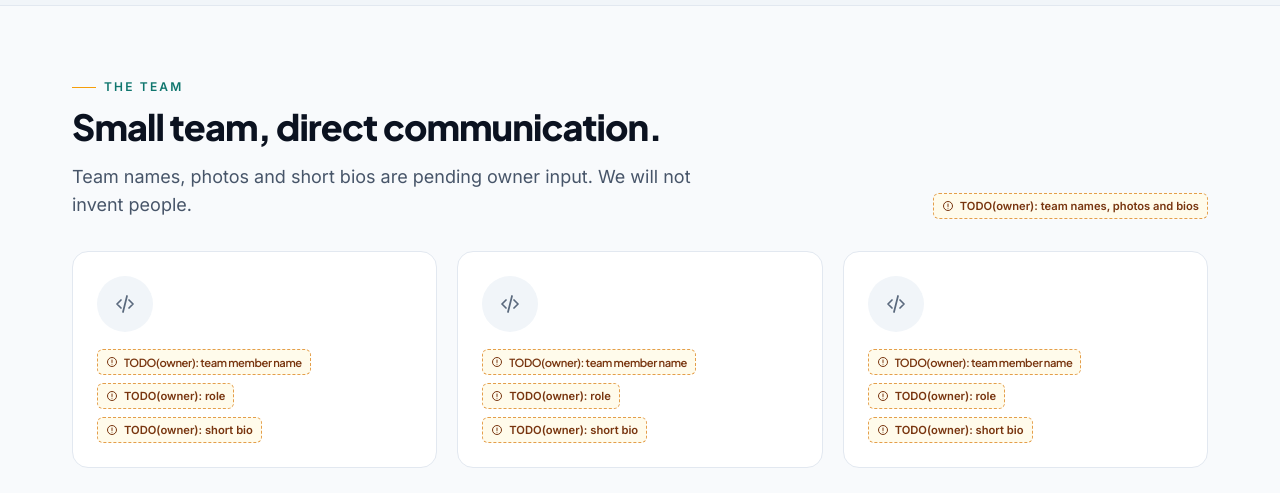
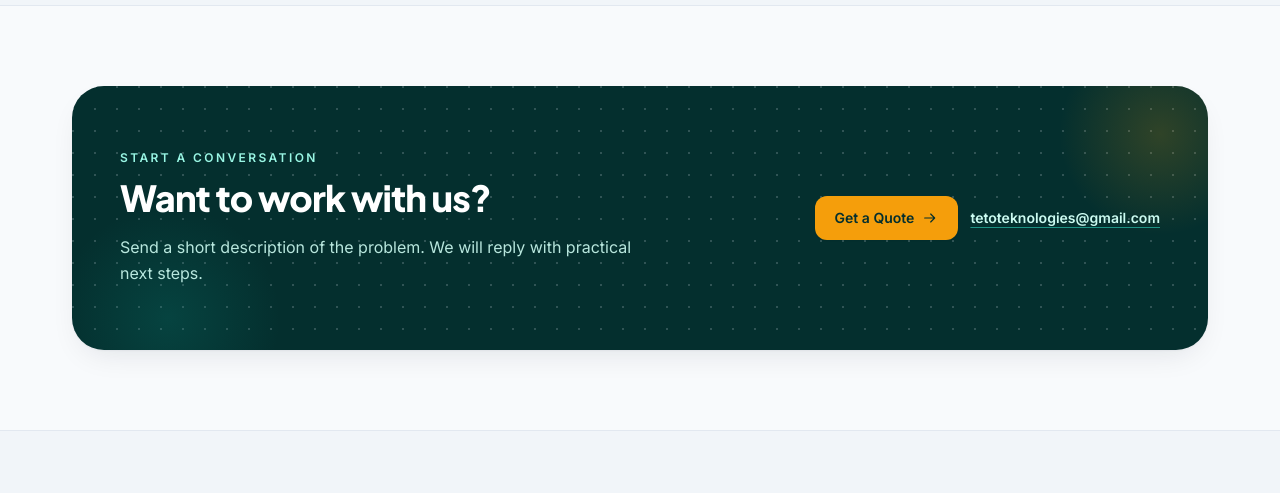
Before and after one commit to Rotich-elias/Teto, a Next.js app: page /about in a window 1280 px wide. Shown: the part 1671-2164 px from the top of the page. Built offline with nearby package versions, Linux system fonts and the light colour scheme; no server answers.

Commit message:
content: remove the placeholder team section from the About page
The team section only ever held TODO(owner) placeholders. Drop it rather than
keep three empty cards on the page, and remove the related checklist items
from the README and the deployment runbook.

```diff
--- a/app/about/page.tsx
+++ b/app/about/page.tsx
@@ -95,36 +95,6 @@ export default function AboutPage() {
         </div>
       </section>
 
-      <section className="container-page py-14 sm:py-16">
-        <div className="flex flex-col justify-between gap-4 sm:flex-row sm:items-end">
-          <SectionHeading
-            eyebrow="The team"
-            title="Small team, direct communication."
-            text="Team names, photos and short bios are pending owner input. We will not invent people."
-          />
-          <Todo label="team names, photos and bios" className="shrink-0" />
-        </div>
-
-        <div className="mt-8 grid gap-5 sm:grid-cols-2 lg:grid-cols-3">
-          {[1, 2, 3].map((member) => (
-            <div key={member} className="card p-6">
-              <div className="grid h-14 w-14 place-items-center rounded-full bg-surface-sunken text-ink-muted">
-                <Icon name="code" className="h-6 w-6" />
-              </div>
-              <h3 className="mt-4 text-base font-bold">
-                <Todo label="team member name" />
-              </h3>
-              <p className="mt-2 text-sm font-medium text-primary-700 dark:text-primary-300">
-                <Todo label="role" />
-              </p>
-              <p className="mt-2 text-sm leading-relaxed text-ink-soft">
-                <Todo label="short bio" />
-              </p>
-            </div>
-          ))}
-        </div>
-      </section>
-
       <Cta title="Want to work with us?" text="Send a short description of the problem. We will reply with practical next steps." />
     </>
   );
```
Also changed, not shown: 2 other files (tests, documents, lock files or other folders).
